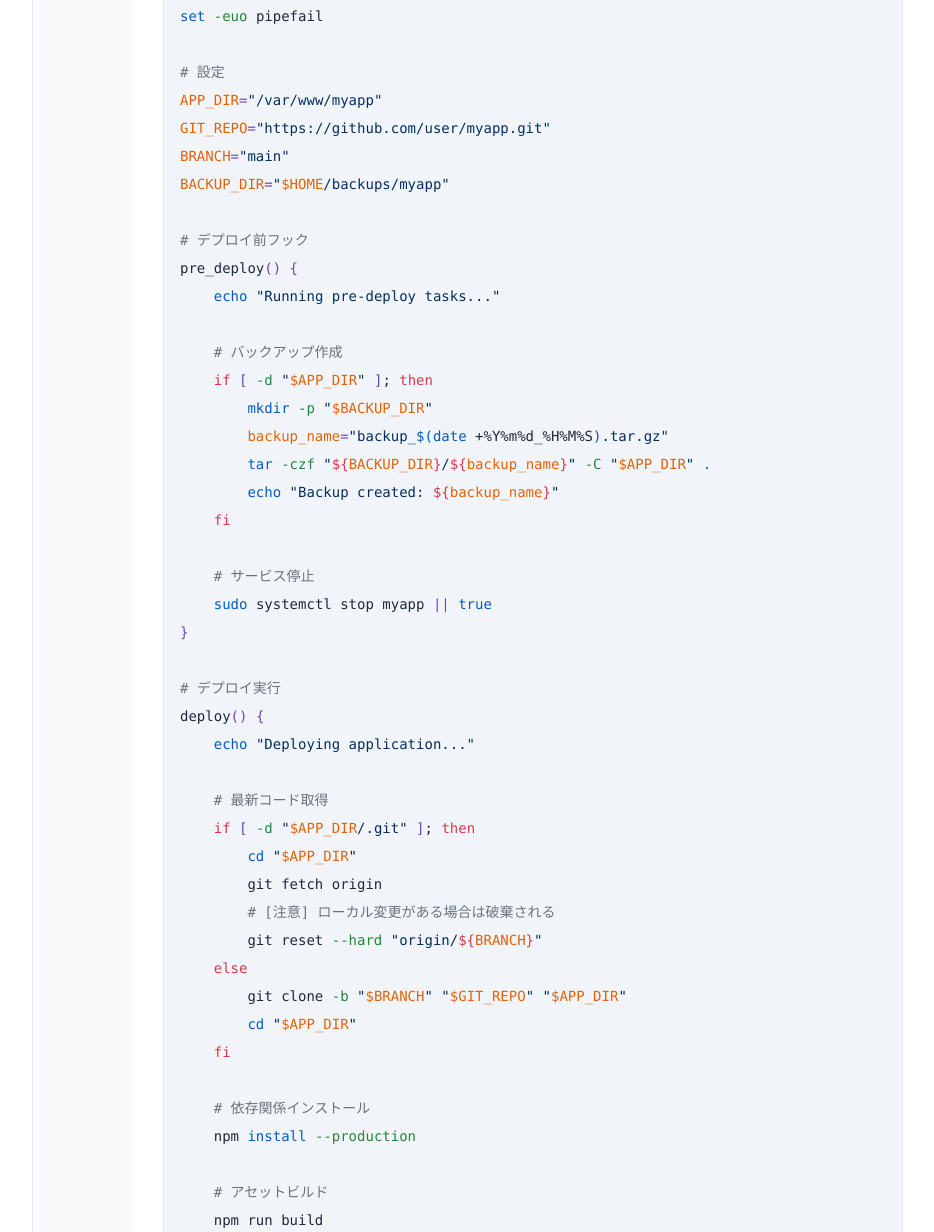
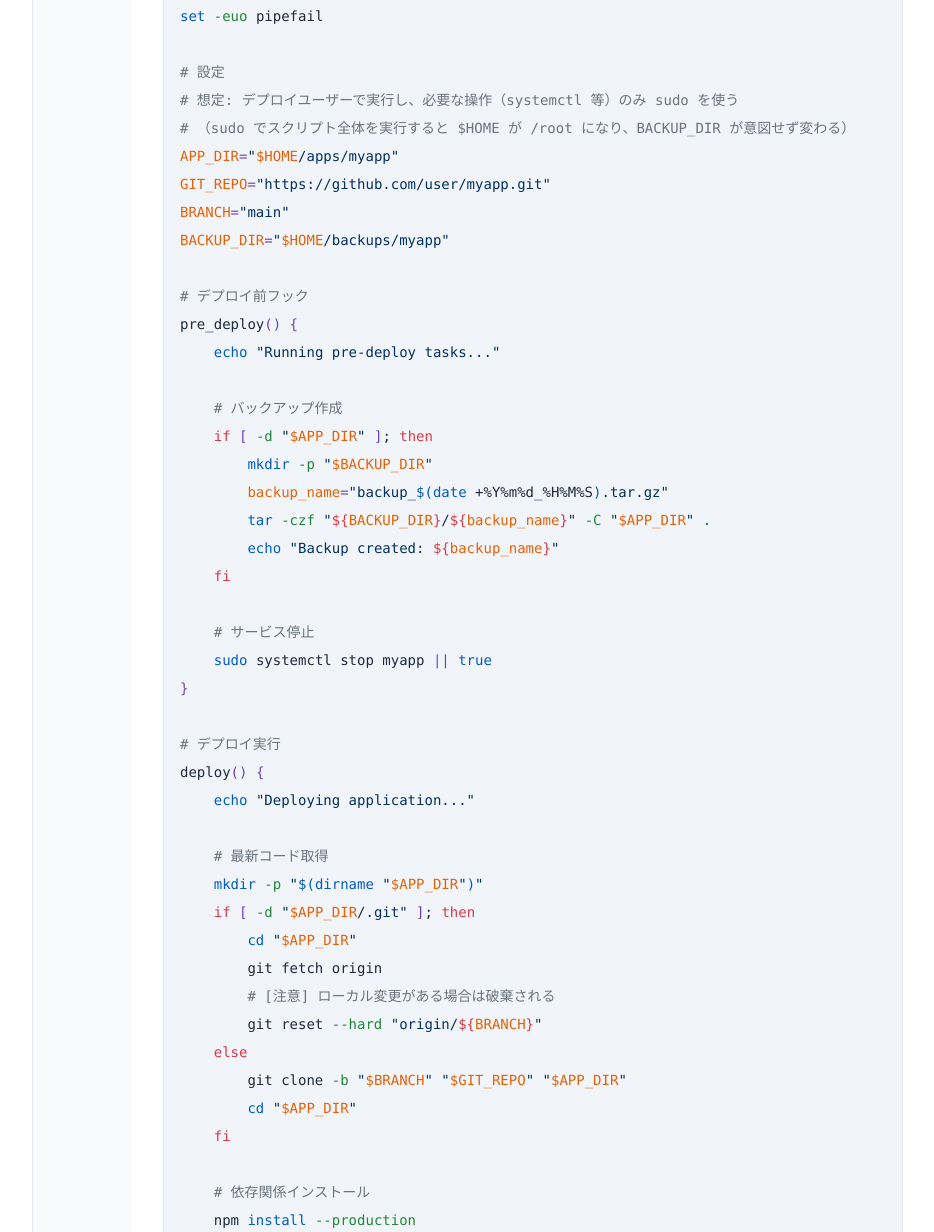
Before and after one commit to itdojp/wsl2-linux-essentials-book, a Jekyll site: the page built from docs/chapter5/index.md, in a window 1280 px wide and 1400 px high, scrolled down 23889 px, cut to the strip 168-1400 px from the top of the window. Shown: the whole strip, without its empty margins (247-1181 px from the left). Built offline with Jekyll 4.4.1, drawn with Linux system fonts in a browser that asks for light colours; some of the changed text lies outside the part shown.

Commit message:
docs: make deploy.sh example user-writable

```diff
--- a/docs/chapter5/index.md
+++ b/docs/chapter5/index.md
@@ -864,7 +864,9 @@
 set -euo pipefail
 
 # 設定
-APP_DIR="/var/www/myapp"
+# 想定: デプロイユーザーで実行し、必要な操作（systemctl 等）のみ sudo を使う
+# （sudo でスクリプト全体を実行すると $HOME が /root になり、BACKUP_DIR が意図せず変わる）
+APP_DIR="$HOME/apps/myapp"
 GIT_REPO="https://github.com/user/myapp.git"
 BRANCH="main"
 BACKUP_DIR="$HOME/backups/myapp"
@@ -890,6 +892,7 @@
     echo "Deploying application..."
 
     # 最新コード取得
+    mkdir -p "$(dirname "$APP_DIR")"
     if [ -d "$APP_DIR/.git" ]; then
         cd "$APP_DIR"
         git fetch origin
@@ -907,7 +910,8 @@
     npm run build
 
     # 権限設定
-    sudo chown -R www-data:www-data "$APP_DIR"
+    # 例: ランタイムで書き込みが必要なディレクトリに限定して権限調整する
+    # sudo chown -R www-data:www-data "$APP_DIR/var"
 }
 
 # デプロイ後フック
```
